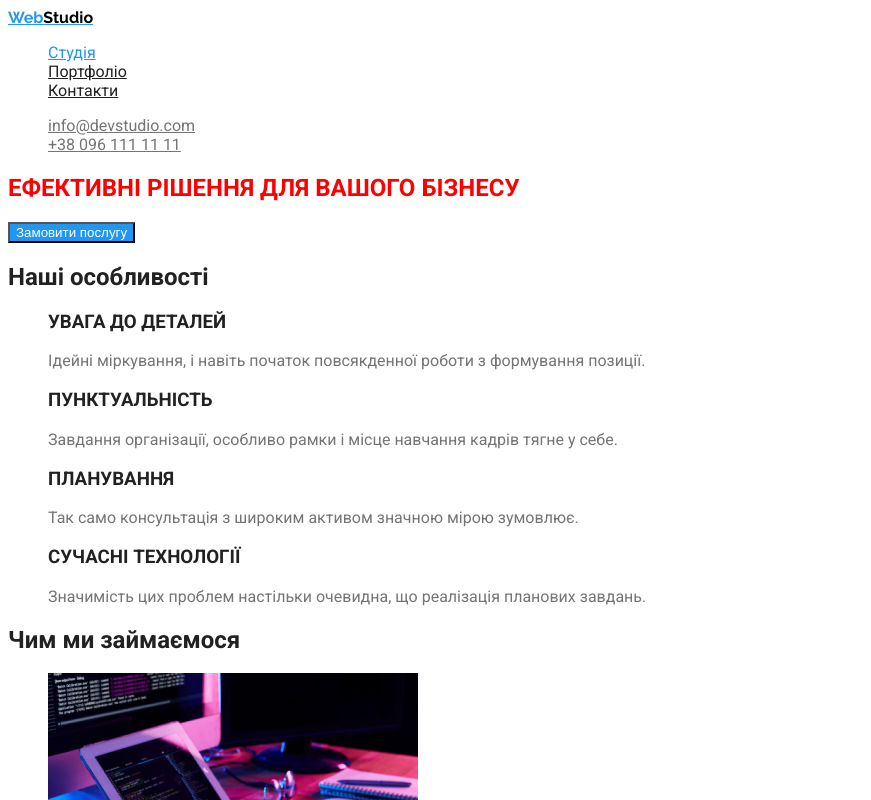
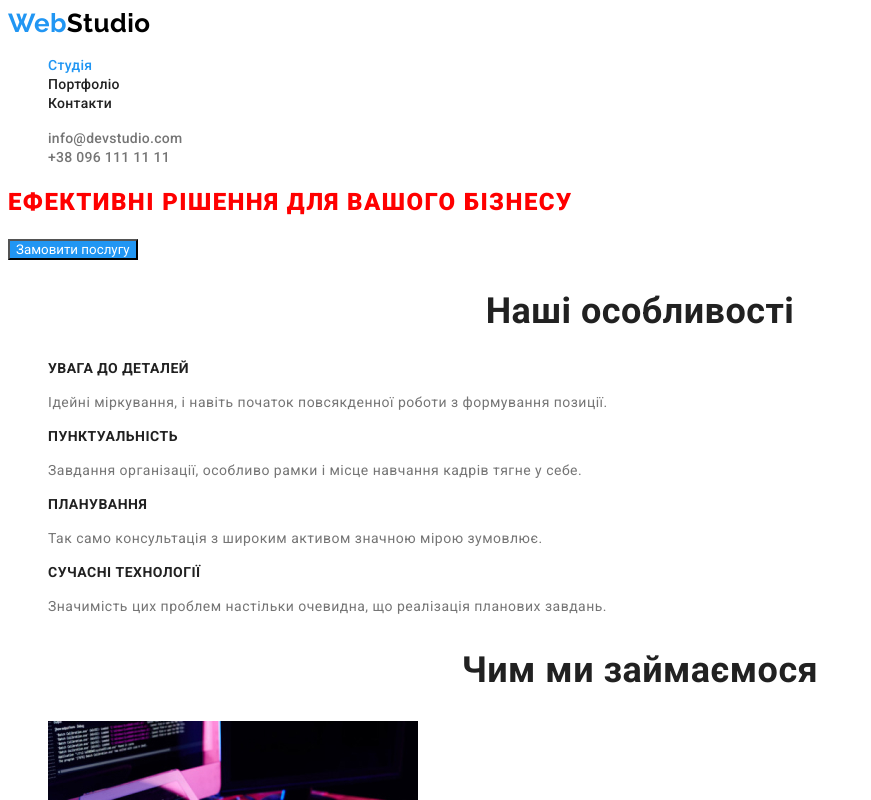
Before and after one commit to lysenkoandrey/goit-markup-hw-02, a plain HTML site: page index.html in a window 1280 px wide. Shown: the top 800 px of the page, without its empty margins (0-871 px from the left). Drawn offline with Linux system fonts and the light colour scheme.

Commit message:
css text
css text

```diff
--- a/css/styles.css
+++ b/css/styles.css
@@ -14,17 +14,24 @@
 }
 
 body {
+    background-color: var(--bgc-page);
     font-family: roboto, sans-serif;
+    letter-spacing: 0.03em;
 }
 
-.uppercase-text {
-    text-transform: uppercase;
+
+.link {
+    text-decoration: none;
 }
 
 /* LOGO */
 .logo {
     color: var(--accent-text-color);
     font-family: Raleway;
+    font-weight: 700;
+    font-size: 26px;
+    line-height: 1.2;
+    text-decoration: none;
 }
 
 header .logo > span {
@@ -40,8 +47,15 @@ footer .logo > span {
 .site-nav .link {
     color: var(--title-text-color);
 }
+
  .contacts-nav .link {
     color: var(--primary-text-color);
+ }
+
+ .site-nav .link,
+ .contacts-nav .link {
+
+    letter-spacing: 0.02em;
  }
 
 .site-nav .link:hover,
@@ -55,15 +69,22 @@ footer .logo > span {
     color: var(--accent-text-color);
 }
 
+header .link {
+    font-weight: 500;
+    font-size: 14px;
+    line-height: 1.14;
+    letter-spacing: 0.02;
+}
+
 /* HERO */
 
 .hero-title {
     color: red;
-}
-
-.main-portfolio,
-.main-page {
-    background-color: var(--bgc-page);
+    text-transform: uppercase;
+    font-weight: 900;
+    font-size: 44;
+    line-height: 1.36;
+    letter-spacing: 0.06em;
 }
 
 /* SECTION */
@@ -80,21 +101,68 @@ footer .logo > span {
     background-color: var(--botton-portfolio-bgc-color);
 }
 
+.features h3.section-title {
+    font-weight: 700;
+    font-size: 14px;
+    line-height: 1.14;
+}
+
+.features p {
+    font-weight: 400;
+    font-size: 14px;
+    line-height: 1.71;
+}
+
+section h2.section-title {
+    font-weight: 700;
+    font-size: 36px;
+    line-height: 1.17;
+    text-align: center;
+}
+
+.section-four h3.section-title {
+    font-weight: 500;
+    font-size: 16px;
+    line-height: 1.19;
+    text-align: center;
+}
+
+.section-four p {
+    font-weight: 400;
+    font-size: 16px;
+    line-height: 1.19;
+    text-align: center;
+}
+
 /* FOOTER */
 
 footer {
     background-color: var(--footer-bgc);
 }
 
-address .map-link {
+address a.map-link.link {
     color: var(--text-white-color);
+    font-weight: 400;
+    font-size: 14px;
+    line-height: 1.71;
 }
 
 address a.link {
     color: var(--botton-text-color);
+    font-weight: 400;
+    font-size: 14px;
+    line-height: 1.71;
+}
+
+address {
+    font-style: normal;
 }
 
 /* BUTTON */
+
+button {
+    font-family: inherit;
+}
 
 button.main-page {
     background-color: var(--accent-text-color);
--- a/index.html
+++ b/index.html
@@ -34,7 +34,7 @@
             <button type="button" class="main-page">Замовити послугу</button>
         </section>
         <!-- секция 2 -->
-        <section class="section">
+        <section class="section features">
             <h2 class="section-title">Hаші особливості</h2>
             <ul class="list">
                 <li>
@@ -96,7 +96,7 @@
         <a href="./index.html" lang="en" class="logo">Web<span>Studio</span></a>
         <address>
             <ul class="list">
-                <li><a href="https://www.google.com.ua/maps/place/%D0%B1%D1%83%D0%BB.+%D0%9B%D0%B5%D1%81%D0%B8+%D0%A3%D0%BA%D1%80%D0%B0%D0%B8%D0%BD%D0%BA%D0%B8,+26,+%D0%9A%D0%B8%D0%B5%D0%B2,+02000/@50.4265841,30.5361971,17z/data=!3m1!4b1!4m5!3m4!1s0x40d4cf0e033ecbe9:0x57a4dffefec77da0!8m2!3d50.4265807!4d30.5383858" target="_blank" rel="noopener noreferrer" class="map-link">м. Київ, пр-т Лесі Українки, 26</a></li>
+                <li><a href="https://www.google.com.ua/maps/place/%D0%B1%D1%83%D0%BB.+%D0%9B%D0%B5%D1%81%D0%B8+%D0%A3%D0%BA%D1%80%D0%B0%D0%B8%D0%BD%D0%BA%D0%B8,+26,+%D0%9A%D0%B8%D0%B5%D0%B2,+02000/@50.4265841,30.5361971,17z/data=!3m1!4b1!4m5!3m4!1s0x40d4cf0e033ecbe9:0x57a4dffefec77da0!8m2!3d50.4265807!4d30.5383858" target="_blank" rel="noopener noreferrer" class="map-link link">м. Київ, пр-т Лесі Українки, 26</a></li>
                 <li><a href="mailto:info@devstudio.com" class="link">info@devstudio.com</a></li>
                 <li><a href="tel:+380961111111" class="link">+38 096 111 11 11</a></li>
             </ul>
```
Also changed, not shown: portfolio.html (+4 -3 lines).
